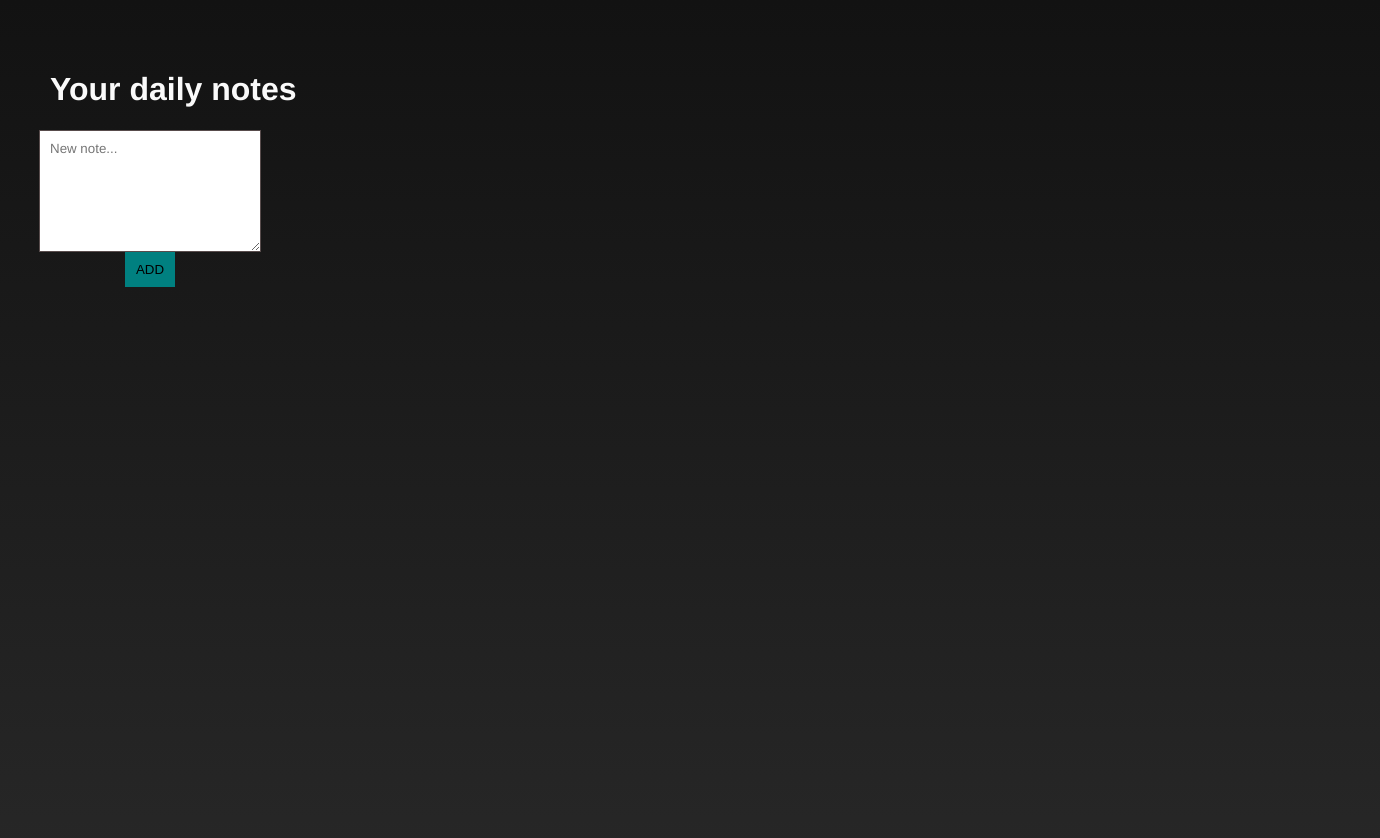
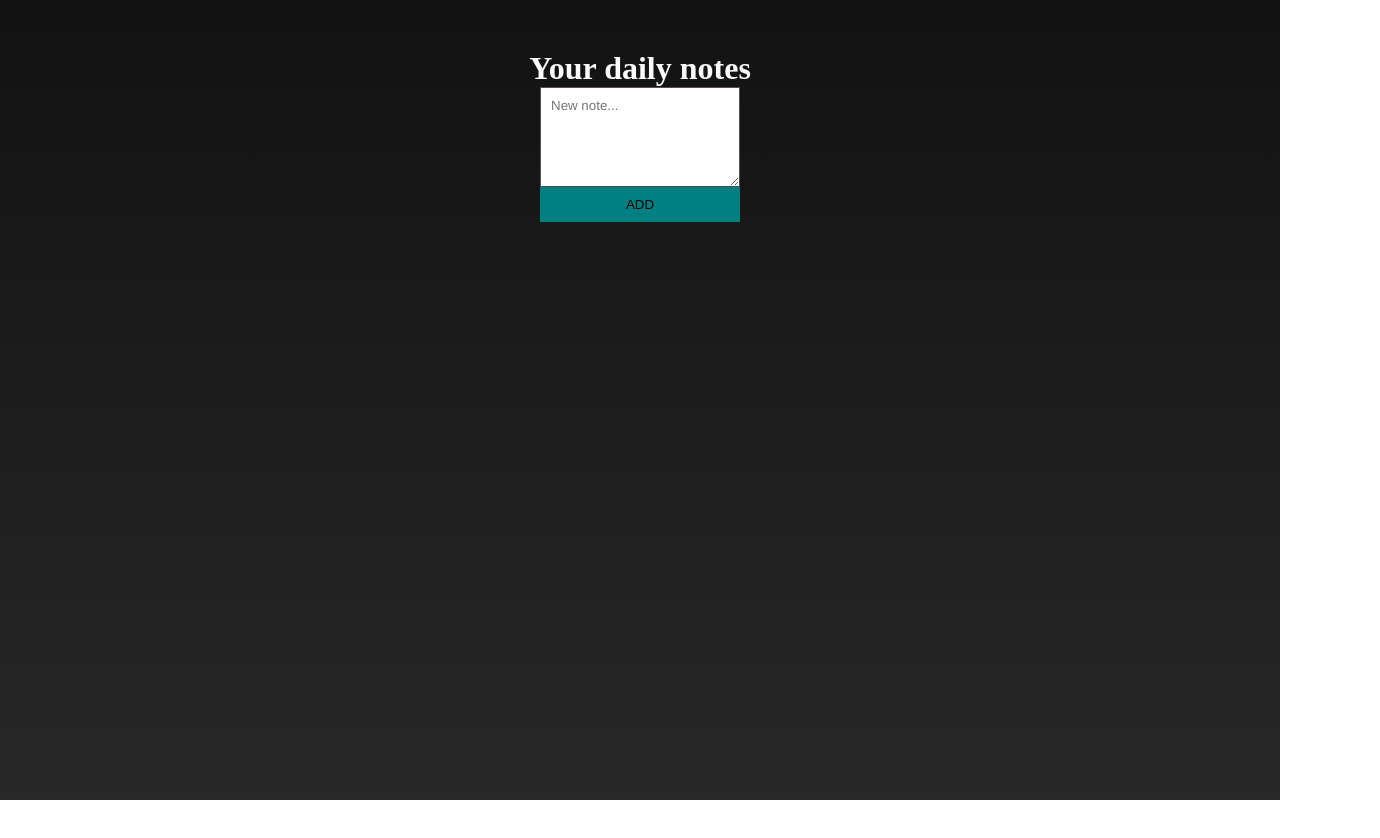
Before and after one commit to robonexx/notes_app, a React (Create React App) app: page / in a window 1280 px wide. Shown: the top 838 px of the page, 1380 px wide, since content can reach past the window. After the commit the page ends 800 px from the top, so only its background shows below. Built offline with nearby package versions, Linux system fonts and the light colour scheme.

Commit message:
fixed the post it/ notes section

```diff
--- a/package.json
+++ b/package.json
@@ -1,5 +1,5 @@
 {
-  "name": "new_portfolio",
+  "name": "post_it",
   "version": "0.1.0",
   "private": true,
   "dependencies": {
--- a/src/App.js
+++ b/src/App.js
@@ -41,6 +41,7 @@ function App() {
       rotate: Math.floor(Math.random() *20),
     }
     dispatch({ type: 'ADD_NOTE', payload: newNote })
+    setNoteInput('')
   }
 
   const dropNote = (e) => {
@@ -55,7 +56,7 @@ function App() {
   }
 
   return (
-    <div className="App" onDragOver={dragOver}>
+    <div className="wrapper" onDragOver={dragOver}>
       <h1>Your daily notes</h1>
       <form onSubmit={addNote} className="noteForm">
         <textarea name=""
@@ -65,6 +66,7 @@ function App() {
         ></textarea>
         <button>Add</button>
       </form >
+      <section>
       {
         notesState
           .notes
@@ -78,6 +80,7 @@ function App() {
             </div>
           ))
       }
+      </section>
     </div>
   );
 }
--- a/src/App.scss
+++ b/src/App.scss
@@ -1,20 +1,17 @@
 body {
-  margin: 0;
-  padding: 0;
-  box-sizing: border-box;
-  font-family: 'Franklin Gothic Medium', 'Arial Narrow', Arial, sans-serif;
+
 }
-.App {
+.wrapper {
   padding: 50px;
-  width: 100vw;
+  width: 100%;
   min-height: 100vh;
-  height: 100%;
-  background-image: linear-gradient(to bottom, #121212, #282828)
-
+  background-image: linear-gradient(to bottom, #121212, #282828);
+  overflow: hidden;
 }
 
 h1 {
   color: #fafafa;
+  text-align: center;
   span {
     display: block;
     color: darken(white, 20%);
@@ -25,7 +22,12 @@ h1 {
 }
 
 .noteForm {
-  position: relative;
+  position: absolute;
+  margin: 0;
+  padding: 0;
+  top: 10;
+  left: 50%;
+  transform: translateX(-50%);
   display: flex;
   flex-direction: column;
   align-items: center;
@@ -42,7 +44,7 @@ h1 {
   }
 
   button {
-    width: 25%;
+    width: 100%;
     background-color: teal;
     cursor: pointer;
     padding: 10px;
@@ -66,7 +68,7 @@ h1 {
   background-size: cover;
   background-repeat: no-repeat;
   top: 100px;
-  left: 300px;
+  left: 100px;
   height: 200px;
   width: 200px;
   padding: 40px;
@@ -81,3 +83,8 @@ h1 {
   line-break: auto;
   overflow-y: auto;
 }
+section {
+  position: relative;
+  width: 100vw;
+  height: 100%;
+}
--- a/src/index.css
+++ b/src/index.css
@@ -1,9 +1,5 @@
-body {
+* {
   margin: 0;
   padding: 0;
-  font-family: -apple-system, BlinkMacSystemFont, 'Segoe UI', 'Roboto', 'Oxygen',
-    'Ubuntu', 'Cantarell', 'Fira Sans', 'Droid Sans', 'Helvetica Neue',
-    sans-serif;
-  -webkit-font-smoothing: antialiased;
-  -moz-osx-font-smoothing: grayscale;
+  box-sizing: border-box;
 }
```
